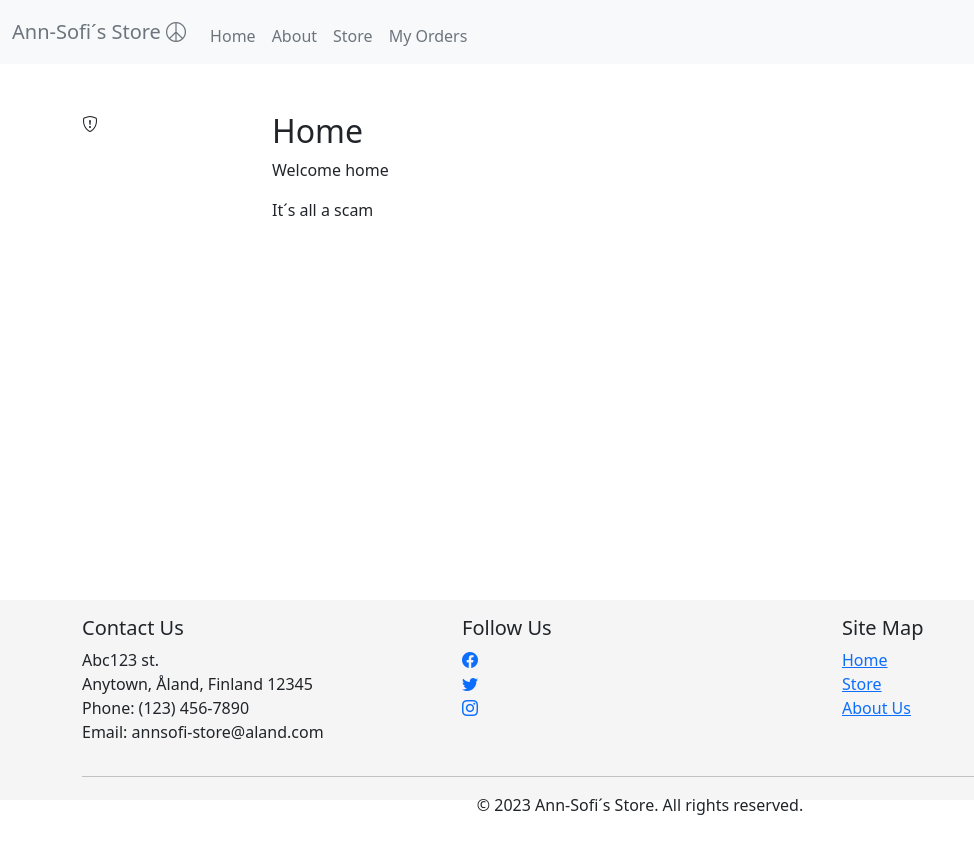
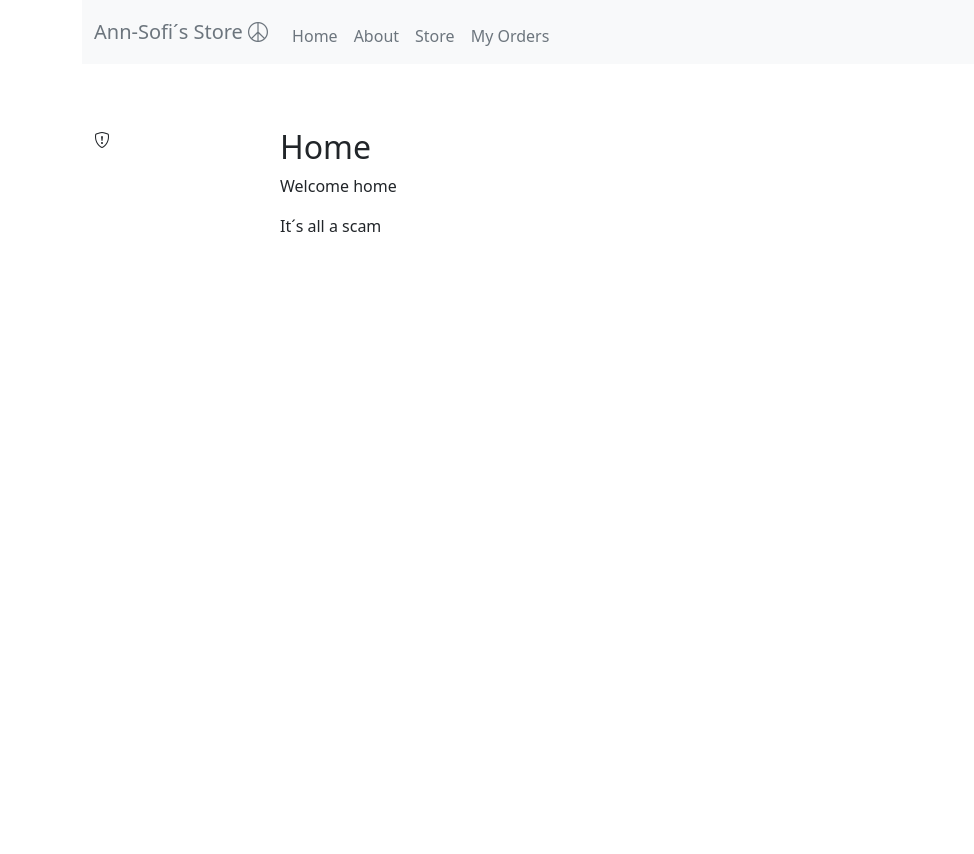
Before and after one commit to annsofilen/Vue1Crud, a Vue app: page /#/ in a window 1280 px wide. Shown: the top 854 px of the page, without its empty margins (0-974 px from the left). Before the commit the page ends 833 px from the top, so only its background shows below. Built offline with nearby package versions, Linux system fonts and the light colour scheme.

Commit message:
delete works, read works, no footer, create does not work. json object exists in frontend but is empty in backend

```diff
--- a/src/App.vue
+++ b/src/App.vue
@@ -7,16 +7,27 @@ import 'bootstrap-icons/font/bootstrap-icons.css';
 </script>
 
 <template>
-  <main>
-    <Header></Header>
-    <router-view></router-view> <!-- make the router views visible -->
-    <Footer></Footer>
-  </main>
+  <div class="container">
+    <main>
+      <Header></Header>
+      <div class="content">
+        <router-view></router-view> <!-- make the router views visible -->
+      </div>
+
+    </main>
+
+  </div>
 </template>
 
 <style scoped>
 header {
   line-height: 1.5;
+}
+
+.content {
+  flex: 1;
+  min-height: calc(100vh - 200px);
+  /* adjust the value based on your footer height */
 }
 
 .logo {
@@ -40,5 +51,25 @@ header {
     place-items: flex-start;
     flex-wrap: wrap;
   }
-}
-</style>
+
+  .container {
+    display: flex;
+    flex-direction: column;
+    min-height: 100vh;
+  }
+
+  main {
+    flex-grow: 1;
+    margin-top: auto;
+    display: flex;
+    flex-direction: column;
+  }
+
+  footer {
+    position: absolute;
+    bottom: 0;
+    width: 100%;
+    height: 200px;
+    /* set the height of your footer */
+  }
+}</style>
--- a/src/components/MyOrders.vue
+++ b/src/components/MyOrders.vue
@@ -12,7 +12,7 @@
                 <tr v-for="order in orders" :key="order._id">
                     <td @click="selectOrder(order)">{{ order.id }}</td>
                     <td>{{ order.createdAt }}</td>
-                    <td>remove</td>
+                    <td ><div  v-if="selectedOrder" @click="removeOrder(order.id)">remove</div></td>
                 </tr>
             </tbody>
         </table>
@@ -26,7 +26,8 @@
 </template>
 
 <script>
-import OrderService from '../services/OrderService'
+import OrderService from '../services/OrderService';
+import ProductService from '../services/ProductService';
 import Product from './Product.vue';
 
 export default {
@@ -54,11 +55,15 @@ export default {
         selectOrder(order) {
             //this.selectedOrder = order;
 
-            OrderService.getProductsOfId(order)
-            .then((res)=> {
-                this.selectedOrder= res.data.data
-                console.log('selected order: ' + JSON.stringify(this.selectedOrder));
-            })
+            ProductService.getProductsOfId(order)
+                .then((res) => {
+                    this.selectedOrder = res.data.data
+                    console.log('selected order: ' + JSON.stringify(this.selectedOrder));
+                })
+        },
+        async removeOrder(orderId) {
+            console.log('delete: ' + orderId)
+            await OrderService.deleteOrder(orderId)
         }
     }
 };
--- a/src/components/Store.vue
+++ b/src/components/Store.vue
@@ -17,7 +17,8 @@
                     </div>
                     <div class="form-group">
                         <label for="description">Description</label>
-              <textarea class="form-control" id="description" rows="3" v-model="newProduct.description"></textarea>
+                        <textarea class="form-control" id="description" rows="3"
+                            v-model="newProduct.description"></textarea>
                     </div>
                     <button type="button" class="btn btn-primary" @click="addProduct">Add to Cart</button>
                 </form>
@@ -26,12 +27,14 @@
                 <h2>Shopping Cart</h2>
                 <ul class="list-group">
                     <li class="list-group-item" v-for="(product, index) in cart" :key="index">
-              {{ product.name }} - {{ product.price | currency }} - {{ product.brand }} - {{ product.description }}
-              <button type="button" class="btn btn-danger btn-sm float-right" @click="removeProduct(index)">Remove</button>
+                        {{ product.name }} - {{ product.price }}€ - {{ product.brand }} - {{ product.description
+                        }}
+                        <button type="button" class="btn btn-danger btn-sm float-right"
+                            @click="removeProduct(index)">Remove</button>
 
                     </li>
                 </ul>
-          <button type="button" class="btn btn-dark btn-sm float-right" @click="placeOrder(index)">Order!</button>
+                <button type="button" class="btn btn-dark btn-sm float-right" @click="placeOrder()">Order!</button>
 
             </div>
         </div>
@@ -40,6 +43,7 @@
 
 <script>
 import OrderService from '../services/OrderService';
+import ProductService from '../services/ProductService';
 
 export default {
     data() {
@@ -65,12 +69,36 @@ import OrderService from '../services/OrderService';
         },
         removeProduct(index) {
             this.cart.splice(index, 1);
+        },
+
+        async placeOrder() {
+            let order = {
+                //user: user
+            }
+            let orderPost = (await OrderService.postOrder(order)).data.data.id
+
+
+            for (let prod of this.cart) {
+                let newProduct = {
+                    name: prod.name,
+                    brand: prod.brand,
+                    price: prod.price,
+                    description: prod.description,
+                    orderId: orderPost
+                }
+                console.log(newProduct)
+                JSON.stringify(newProduct)
+                ProductService.postProduct(JSON.stringify(newProduct)
+                );
+                //ProductService.postProduct(newProduct);
+
+            }
         }
     },
+
+
     filters: {
-      currency(value) {
-        return '$' + value.toFixed(2);
-      }
+
     }
 };
 </script>
--- a/src/services/OrderService.js
+++ b/src/services/OrderService.js
@@ -13,8 +13,19 @@ class OrderService {
     }
 
     async getProductsOfId(order) {
-        console.log(await axios.get(USER_API_URL + 'api/products/'+order.id));
-        return await axios.get(USER_API_URL + 'api/products/'+order.id);
+        console.log(await axios.get(USER_API_URL + 'api/products/' + order.id));
+        return await axios.get(USER_API_URL + 'api/products/' + order.id);
+    }
+
+    async postOrder(order) {
+        console.log(await axios.post(USER_API_URL + 'api/orders/'));
+        return await axios.post(USER_API_URL + 'api/orders/', order)
+    }
+
+    async deleteOrder(orderid) {
+        console.log(await axios.delete(USER_API_URL + 'api/orders/' + orderid));
+        console.log(('delete:::' + USER_API_URL + 'api/orders/'+orderid));
+        return await axios.delete(USER_API_URL + 'api/orders/'+ orderid)
     }
 
     // async getAllOrdersForUser() {
--- /dev/null
+++ b/src/services/ProductService.js
@@ -0,0 +1,31 @@
+import axios from 'axios';
+import AuthService from '../services/AuthService';
+
+const USER_API_URL = 'http://localhost:3000/';
+//const USER_API_URL = 'http:///';
+
+
+class ProductService {
+
+
+    async getProductsOfId(order) {
+        console.log(await axios.get(USER_API_URL + 'api/products/' + order.id));
+        return await axios.get(USER_API_URL + 'api/products/' + order.id);
+    }
+
+    async postProduct(product) {
+        console.log('product in service: ' + JSON.stringify(product))
+        console.log(await axios.post(USER_API_URL + 'api/products/'));
+        return await axios.post(USER_API_URL + 'api/products/', JSON.stringify(product), {
+            headers: {
+                'Content-Type': 'application/json'
+            }
+        })
+    }
+
+
+
+
+}
+
+export default new ProductService();
```
Lines whose indentation alone changed are shown as unchanged.
